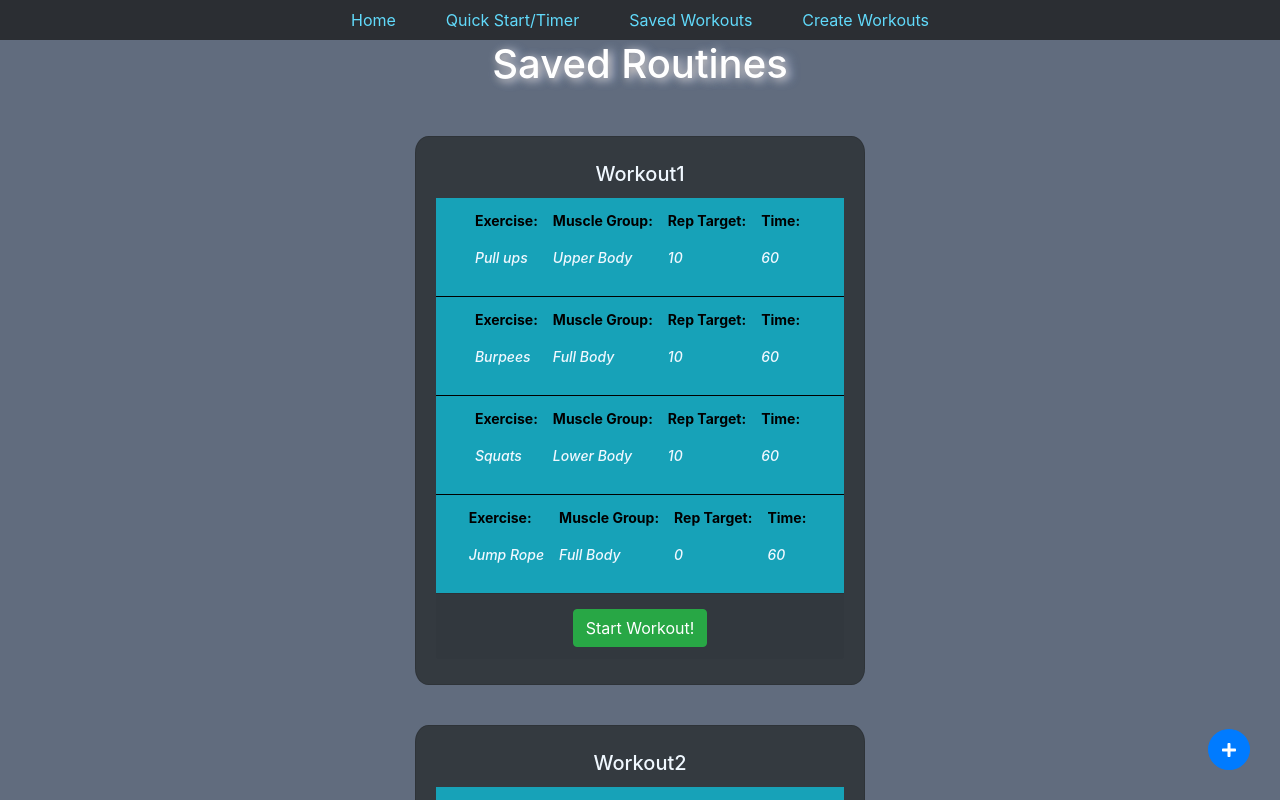
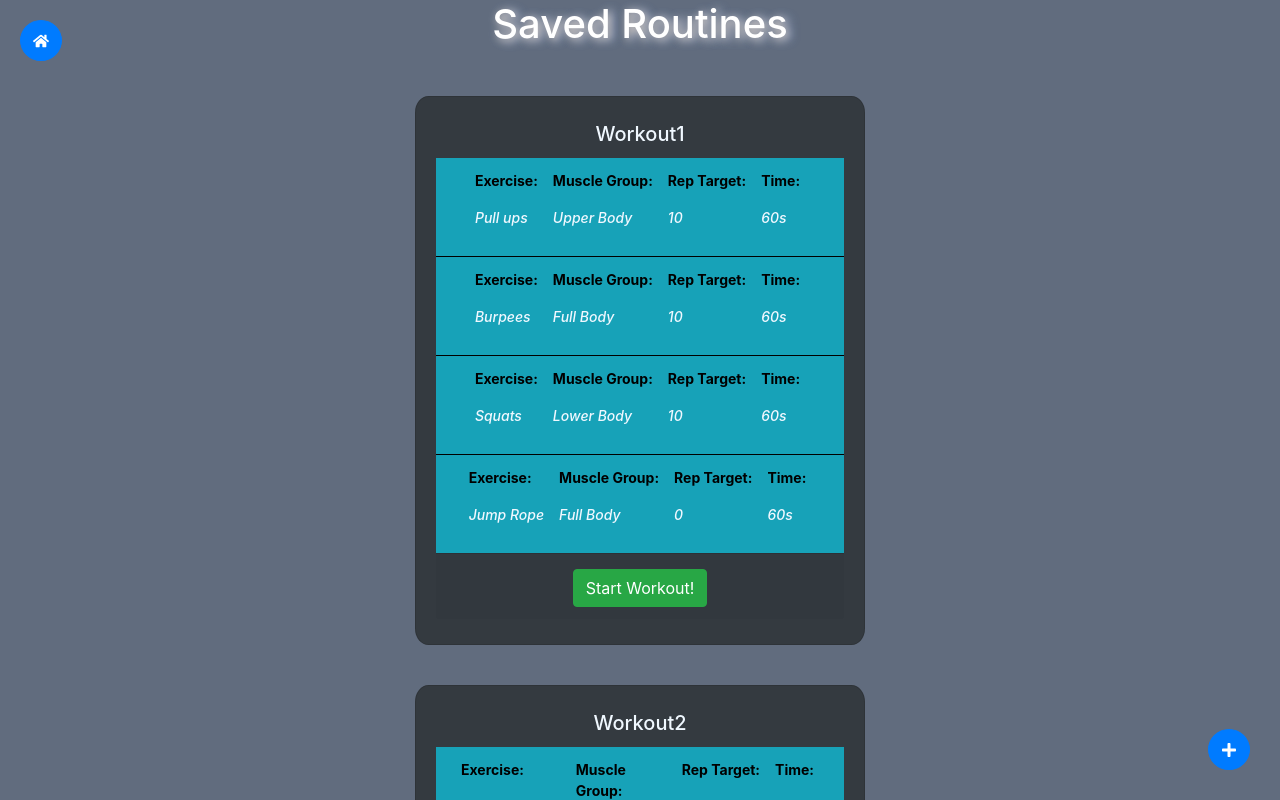
Before and after one commit to HC1Team/better-workout, a React (Create React App) app in the folder frontend/better-workout-timer/: page /savedWorkouts in a window 1280 px wide. Shown: the top 800 px of the page. Built offline with nearby package versions, Linux system fonts and the light colour scheme.

Commit message:
Created return-home-button

```diff
--- a/frontend/better-workout-timer/src/App.js
+++ b/frontend/better-workout-timer/src/App.js
@@ -15,7 +15,7 @@ class App extends Component {
     return (
       <Router>
         <div className="App">
-          <Navigation />
+          {/* <Navigation /> */}
           <Switch>
             <Route path="/" exact component={Home} />
             <Route path="/timer" component={Timer} />
--- a/frontend/better-workout-timer/src/Components/CreateWorkouts.js
+++ b/frontend/better-workout-timer/src/Components/CreateWorkouts.js
@@ -1,4 +1,5 @@
-import React, {Component} from 'react';
+import React from 'react';
+import ReturnHome from './ReturnHome';
 import './Styles/App.css';
 
 export default function CreateWorkouts() {
@@ -38,6 +39,7 @@ export default function CreateWorkouts() {
 
     return (
       <div className="App">
+        <ReturnHome />
         <h1>Create Routines</h1>
       </div>
     );
--- a/frontend/better-workout-timer/src/Components/Home.js
+++ b/frontend/better-workout-timer/src/Components/Home.js
@@ -1,4 +1,4 @@
-import React, {Component, useEffect, useState} from 'react';
+import React, {useEffect, useState} from 'react';
 import "./Styles/App.css";
 import { Link } from 'react-router-dom';
 
@@ -16,11 +16,12 @@ function Home(props) {
       ]});
 
     useEffect(() => {
-      //Call function to setRandomWorkout
+      //Call function to setRandomWorkout by pulling from database of workouts
       return () => {
         //Not sure what to cleanup yet
       }
     })
+
     return (
       <div className="App">
         <h1>Better Workout Timer</h1>
--- a/frontend/better-workout-timer/src/Components/Nav.js
+++ b/frontend/better-workout-timer/src/Components/Nav.js
@@ -1,4 +1,4 @@
-import React, { Component } from 'react';
+import React from 'react';
 import './Styles/App.css';
 import Nav from 'react-bootstrap/Nav';
 import NavItem from 'react-bootstrap/NavItem';
--- /dev/null
+++ b/frontend/better-workout-timer/src/Components/ReturnHome.js
@@ -0,0 +1,23 @@
+import React from 'react';
+import './Styles/App.css';
+import './Styles/savedWorkouts.css';
+import Button from 'react-bootstrap/Button';
+import {FaHome} from 'react-icons/fa';
+import {useHistory} from 'react-router-dom';
+
+
+export default function ReturnHome() {
+  const history = useHistory();
+  function goHome() {
+    let path = "/";
+    history.push({pathname:path});
+  }
+
+  return (
+    <div>
+      <Button id="go-home-button" className="go-home-button" onClick={goHome}>
+        <FaHome />
+      </Button>
+    </div>
+  )
+}
--- a/frontend/better-workout-timer/src/Components/SavedWorkouts.js
+++ b/frontend/better-workout-timer/src/Components/SavedWorkouts.js
@@ -1,4 +1,4 @@
-import React, {Component, useState, useEffect} from 'react';
+import React, {useState, useEffect} from 'react';
 import './Styles/App.css';
 import './Styles/savedWorkouts.css';
 import Card from 'react-bootstrap/Card';
@@ -6,6 +6,7 @@ import ListGroup from 'react-bootstrap/ListGroup';
 import Button from 'react-bootstrap/Button';
 import {FaPlus} from 'react-icons/fa'
 import {useHistory} from 'react-router-dom';
+import ReturnHone from './ReturnHome';
 
 const axios = require('axios');
 
@@ -118,6 +119,7 @@ export default function SavedWorkouts(props) {
       <div className="App">
         <h1>Saved Routines</h1>
         {/* Container for your cards */}
+        <ReturnHone />
         <div className="large-container column">
           {/* Each card will be mapped out here, but for now you'll just make some temp one's until you have what you need */}
           {sampleWorkouts.map( (w ,idx) => (
@@ -141,7 +143,7 @@ export default function SavedWorkouts(props) {
                   <p className="exercise-info-item5 exercise-info-bottom">{e.exerciseName}</p>
                   <p className="exercise-info-item6 exercise-info-bottom">{e.muscleGroup}</p>
                   <p className="exercise-info-item7 exercise-info-bottom">{e.repTarget}</p>
-                  <p className="exercise-info-item8 exercise-info-bottom">{e.time}</p>
+                  <p className="exercise-info-bottom exercise-info-item8">{e.time}s</p>
                     </ListGroup.Item>
                 ))}
                 </ListGroup>
--- a/frontend/better-workout-timer/src/Components/Styles/App.css
+++ b/frontend/better-workout-timer/src/Components/Styles/App.css
@@ -193,3 +193,13 @@ button.create-routines-btn:hover {
   justify-content: center;
   text-align: center;
 }
+
+.go-home-button {
+  position: fixed;
+  border-radius: 50%;
+  top: 20px;
+  left: 20px;
+  align-items: center;
+  text-align: center;
+  padding-bottom: 9px;
+}
--- a/frontend/better-workout-timer/src/Components/Styles/savedWorkouts.css
+++ b/frontend/better-workout-timer/src/Components/Styles/savedWorkouts.css
@@ -74,6 +74,7 @@
 }
 .exercise-info-item8 {
   grid-area: "time";
+  margin-right: 0;
 }
 
 
--- a/frontend/better-workout-timer/src/Components/Timer.js
+++ b/frontend/better-workout-timer/src/Components/Timer.js
@@ -3,7 +3,7 @@ import './Styles/App.css';
 import './Styles/timer.css'
 import Button from 'react-bootstrap/Button';
 import { FaPause, FaPlay, FaStop } from 'react-icons/fa';
-import {Prompt, Redirect, useHistory, Link} from 'react-router-dom';
+import {Prompt, useHistory, Link} from 'react-router-dom';
 
 
 
```
